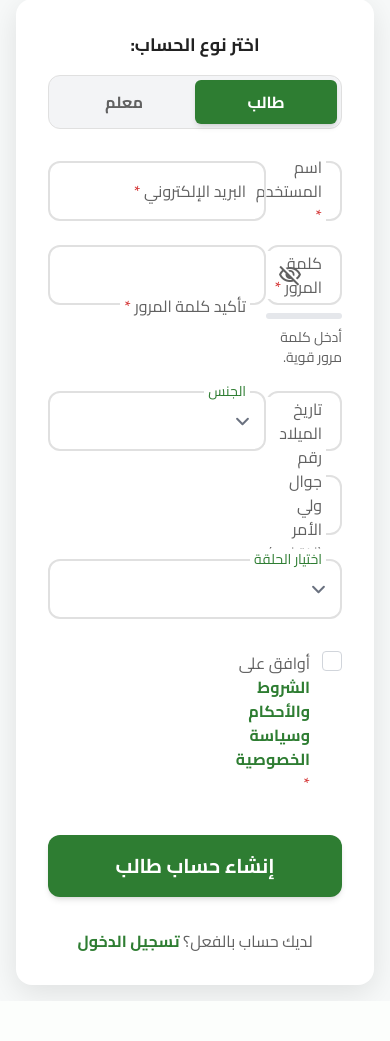
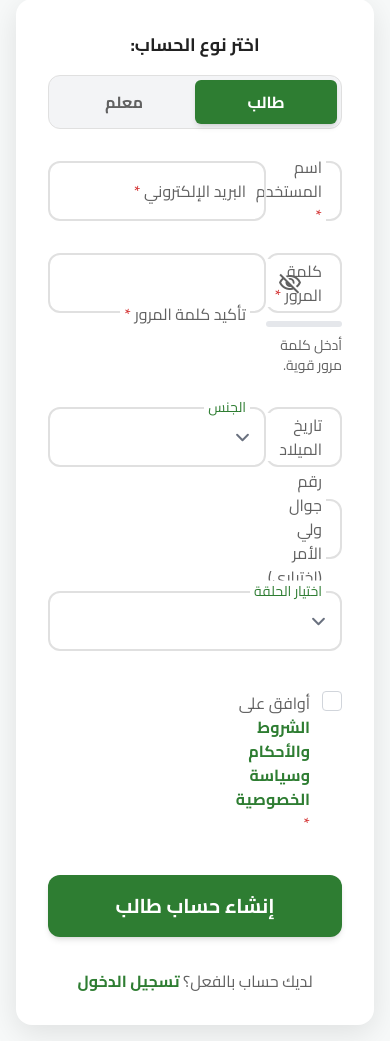
Before and after one commit to muhammednelshazly/Qurantahfiz, a Django app: page /accounts/register/ in a window 390 px wide. Shown: the part 237-1278 px from the top of the page. Before the commit the page ends 1238 px from the top, so only its background shows below. Run offline with Django 5.2, Linux system fonts and the light colour scheme; some libraries are stand-ins or nearby versions.

Commit message:
Update register.html

```diff
--- a/templates/accounts/register.html
+++ b/templates/accounts/register.html
@@ -81,7 +81,7 @@
         <input type="hidden" name="role" id="register-role" value="student" />
 
         <!-- Grid: كل الحقول أبناء مباشرون -->
-        <div class="grid grid-cols-1 md:grid-cols-2 md:gap-x-8 gap-y-6 md:gap-y-8">
+        <div class="grid grid-cols-1 md:grid-cols-2 md:gap-x-8 gap-y-8">
 
           <!-- مشترك -->
           <div class="form-input-group">
```
